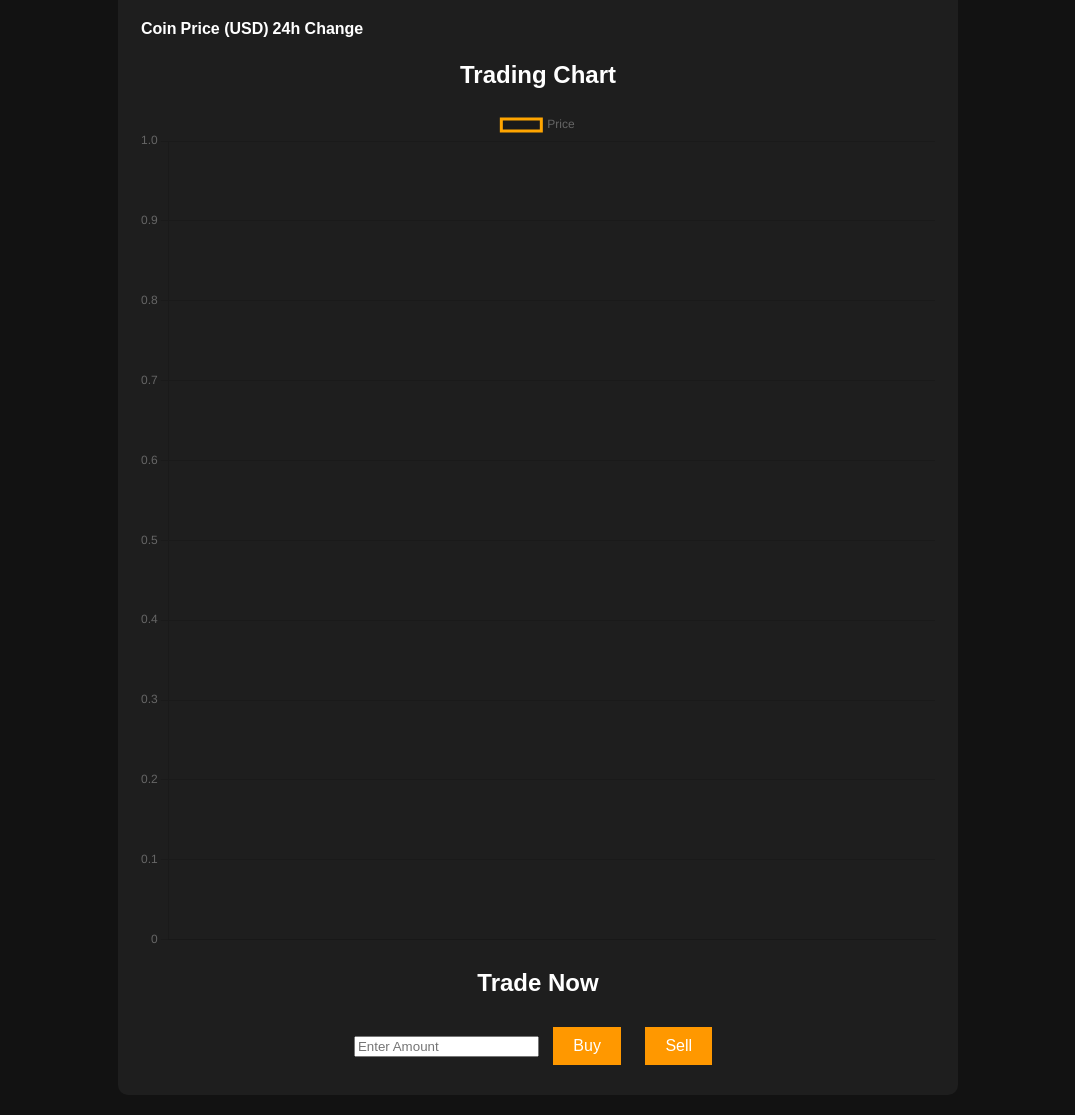
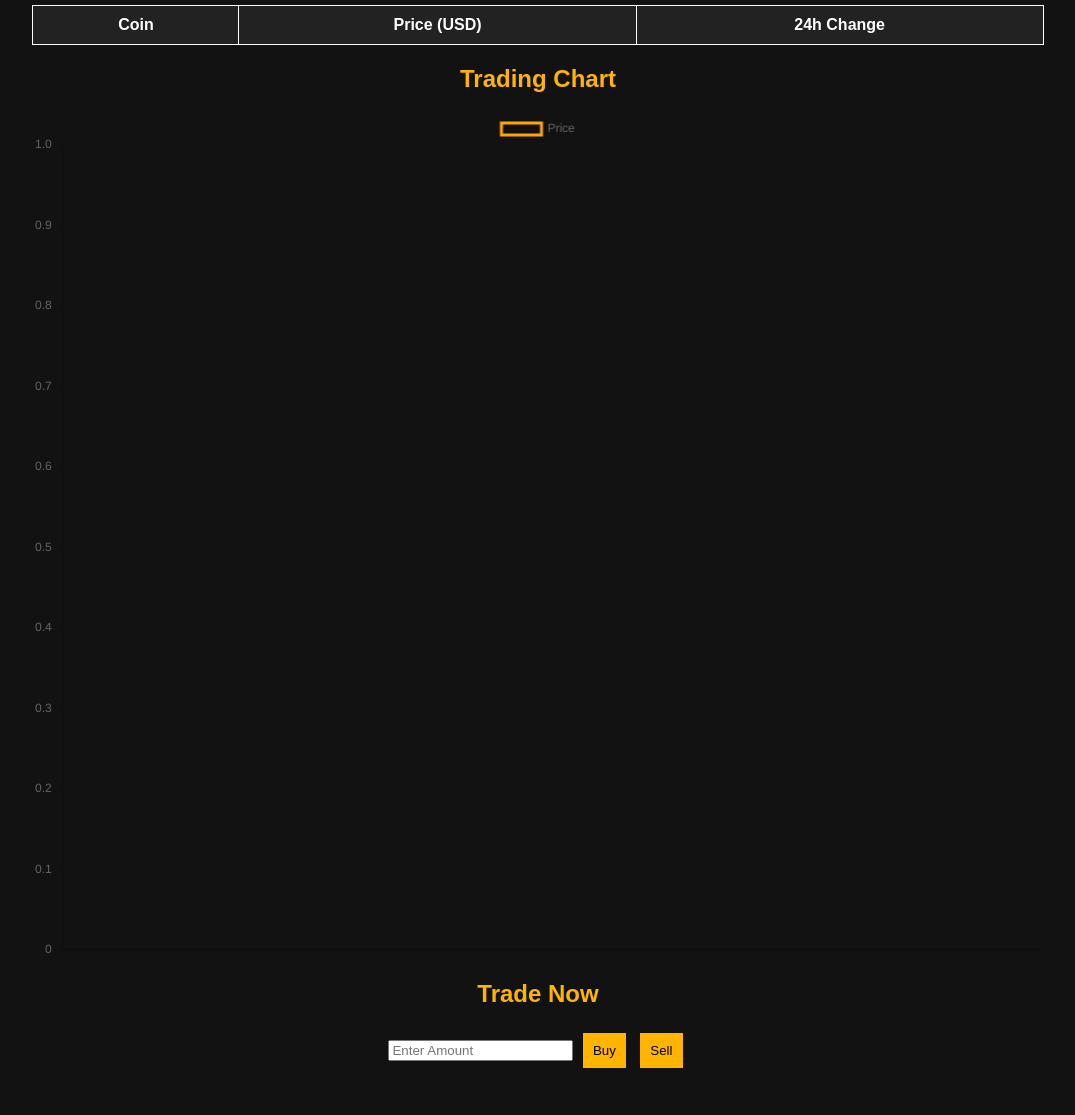
Before and after one commit to rohitjdk/Leo-Trading-App, a plain HTML site: page index.html in a window 1280 px wide. Shown: the part 151-1266 px from the top of the page, without its empty margins (102-1177 px from the left). Drawn offline with nearby package versions, Linux system fonts and the light colour scheme; animation ran at ten frames a second.

Commit message:
style.css

```diff
--- a/style.css
+++ b/style.css
@@ -1,24 +1,44 @@
 body {
-    font-family: Arial, sans-serif;
     background-color: #121212;
     color: white;
+    font-family: Arial, sans-serif;
     text-align: center;
-    margin: 0;
-    padding: 0;
 }
+
 .container {
-    max-width: 800px;
-    margin: 20px auto;
+    width: 80%;
+    margin: auto;
     padding: 20px;
-    background-color: #1e1e1e;
-    border-radius: 10px;
 }
+
+h1, h2 {
+    color: #ffb400;
+}
+
+table {
+    width: 100%;
+    border-collapse: collapse;
+    margin-top: 20px;
+}
+
+th, td {
+    padding: 10px;
+    border: 1px solid white;
+    text-align: center;
+}
+
+th {
+    background-color: #222;
+}
+
 button {
-    padding: 10px 20px;
-    margin: 10px;
+    background-color: #ffb400;
     border: none;
-    background-color: #ff9800;
-    color: white;
-    font-size: 16px;
+    padding: 10px;
     cursor: pointer;
+    margin: 5px;
 }
+
+button:hover {
+    background-color: #ff9900;
+}
```
